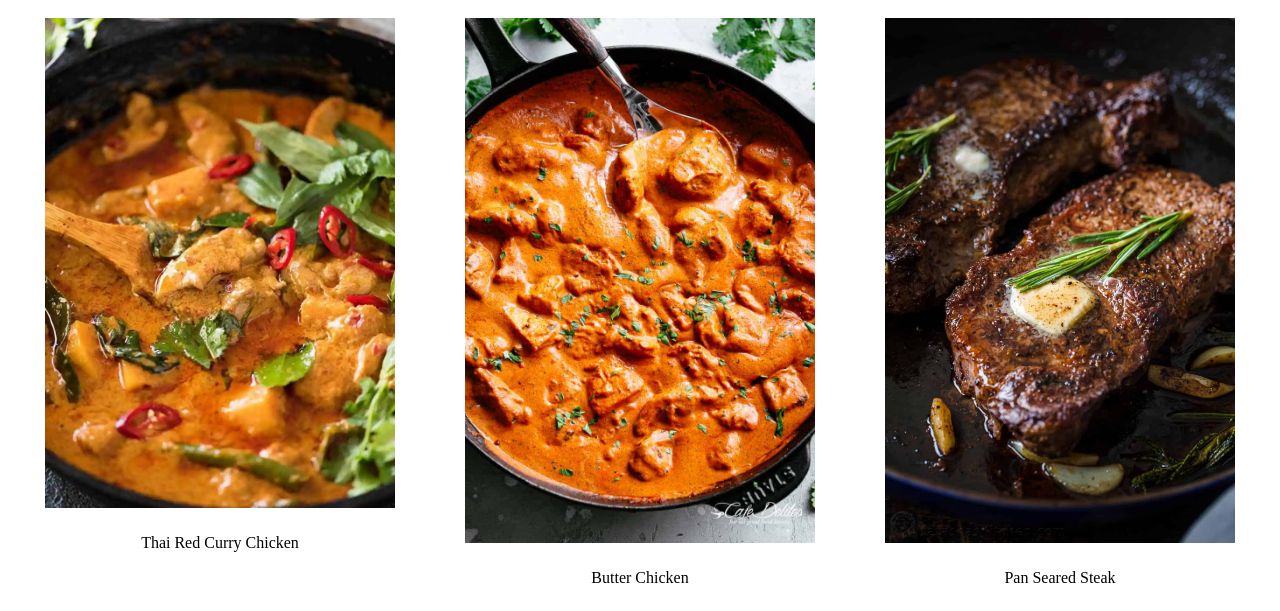
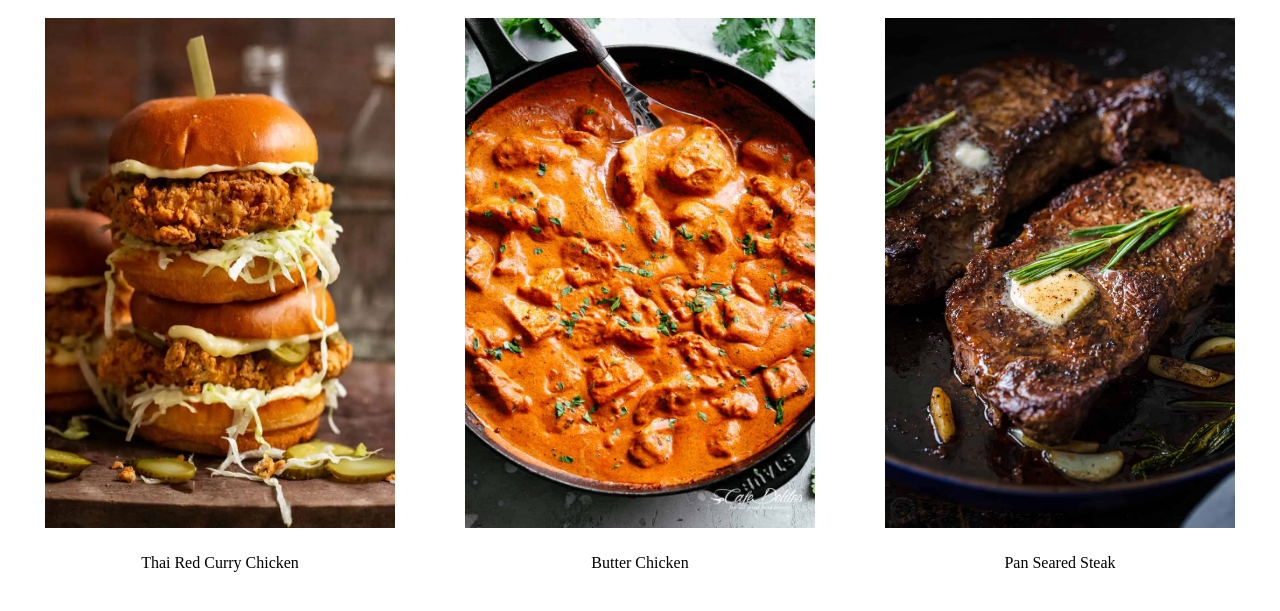
Before and after one commit to AliJowhar/odin-recipes, a plain HTML site: page index.html in a window 1280 px wide. Shown: the part 258-869 px from the top of the page. Drawn offline with Linux system fonts and the light colour scheme.

Commit message:
adjusted CSS sizing

```diff
--- a/index.html
+++ b/index.html
@@ -13,17 +13,17 @@
       <h1 class="heading">Odin Recipes</h1>
     </div>
     <div class="content">
-      <div class="item">
-        <img src="recipe-images/Thai-Red-Curry-Chicken-1.webp" />
+      <div class="item1">
+        <img src="recipe-images/Crispy-fried-chicken-burgers.webp" />
         <p>Thai Red Curry Chicken</p>
       </div>
 
-      <div class="item">
+      <div class="item2">
         <img src="recipe-images/Butter-Chicken.jpeg" />
         <p>Butter Chicken</p>
       </div>
 
-      <div class="item">
+      <div class="item3">
         <img src="recipe-images/Pan-Seared-Steak-4.jpg" width="190px" />
         <p>Pan Seared Steak</p>
       </div>
--- a/style.css
+++ b/style.css
@@ -18,7 +18,9 @@
   text-align: center;
 }
 
-.item {
+.item1,
+.item2,
+.item3 {
   display: flex;
   flex-direction: column;
   gap: 10px;
@@ -35,5 +37,5 @@
 
 div img {
   width: 350px;
-  height: 500ox;
+  height: 510px;
 }
```
Also changed, not shown: recipe-images/Crispy-fried-chicken-burgers.webp (added).
